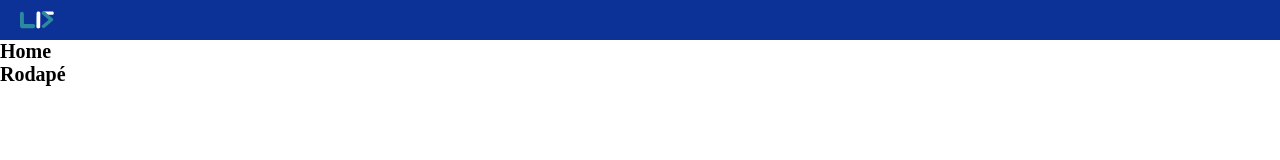
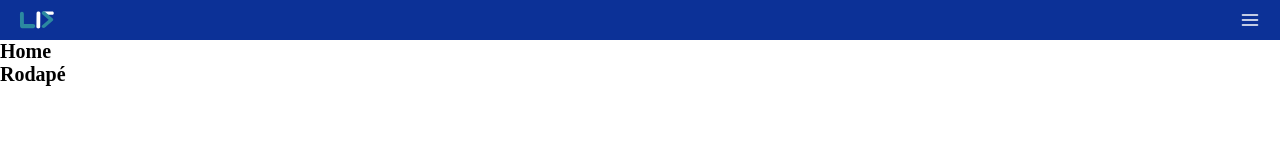
Before and after one commit to mediocha/LIS-lab, a React (Create React App) app: page / in a window 1280 px wide. Shown: the top 160 px of the page. Built offline with nearby package versions, Linux system fonts and the light colour scheme.

Commit message:
adicionando react-icons.

```diff
--- a/package.json
+++ b/package.json
@@ -14,6 +14,7 @@
     "@types/styled-components": "^5.1.11",
     "react": "^17.0.2",
     "react-dom": "^17.0.2",
+    "react-icons": "^4.2.0",
     "react-router-dom": "^5.2.0",
     "react-scripts": "4.0.3",
     "styled-components": "^5.3.0",
--- /dev/null
+++ b/src/components/Header/Menu/index.tsx
@@ -0,0 +1,34 @@
+import React from 'react';
+import styled from 'styled-components';
+
+import {FiMenu} from 'react-icons/fi';
+import MenuIcon from '../MenuIcon';
+
+
+const MenuContainer = styled.div`
+    margin-left: 1.6rem;
+    margin-right: 1.6rem;
+
+    & ${MenuIcon} {
+        position: fixed;
+        right: 20px;
+        top: 10px;
+    }
+
+`
+
+export default function Menu(){
+
+
+    return (
+
+      <MenuContainer>
+
+        <MenuIcon>
+            <FiMenu />
+        </MenuIcon>
+      </MenuContainer>
+
+
+    );
+}
--- /dev/null
+++ b/src/components/Header/MenuIcon/index.tsx
@@ -0,0 +1,11 @@
+import styled from 'styled-components';
+
+const MenuIcon = styled.div`
+
+    font-size: 2rem;
+    color: var(--branco);
+
+`
+
+
+export default MenuIcon;
--- a/src/components/Header/TopBar/index.tsx
+++ b/src/components/Header/TopBar/index.tsx
@@ -1,6 +1,9 @@
 import React from 'react';
 import styled from 'styled-components';
 import Logo from '../Logo';
+import Menu from '../Menu';
+
+
 
 
 const TopBarContainer = styled.div`
@@ -17,6 +20,7 @@ export default function TopBar() {
     return (
         <TopBarContainer>
             <Logo />
+            <Menu />
         </TopBarContainer>
     );
 }
```
Also changed, not shown: 1 other file (tests, documents, lock files or other folders).
